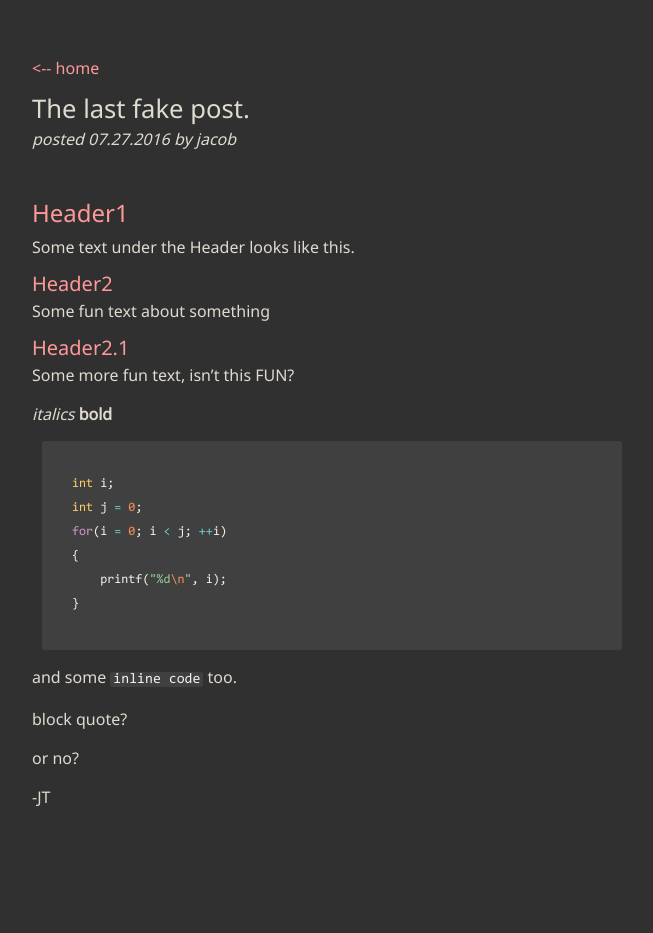
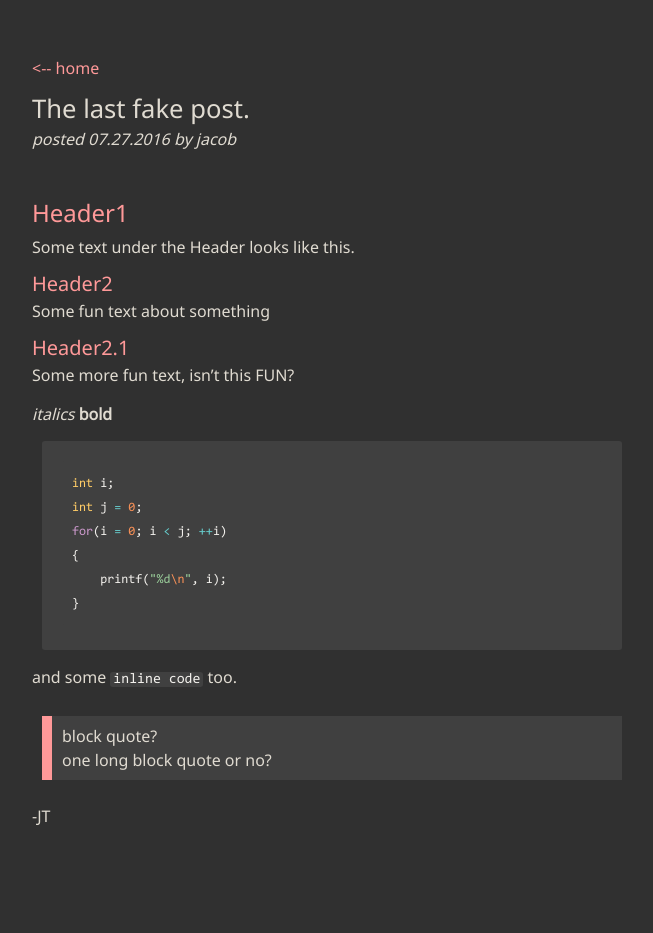
Before and after one commit to blackdoor/blog, a Jekyll site: the page built from _posts/2016-07-27-the-last-one.md, in a window 1280 px wide. Shown: the whole page, without its empty margins (308-961 px from the left). Built offline with Jekyll 4.4.1, drawn with Linux system fonts in a browser that asks for light colours.

Commit message:
Added blockquote markdown support

```diff
--- a/_posts/2016-07-27-the-last-one.md
+++ b/_posts/2016-07-27-the-last-one.md
@@ -27,8 +27,8 @@ for(i = 0; i < j; ++i)
 
 and some `inline code` too.
 
-> block quote?
-
+> block quote?<br>
+> one long block quote
 > or no?
 
 -JT
--- a/assets/css/main.scss
+++ b/assets/css/main.scss
@@ -226,6 +226,15 @@ ul {
             border: 0;
             border-bottom: 1px dashed $color-black;
         }
+        blockquote {
+            background: $color-grey;
+            border-left: 10px solid $color-link;
+            margin: 1.5em 10px;
+            padding: 0.5em 10px;
+        }
+        blockquote p {
+            display: inline;
+        }
     }
 }
 
```
